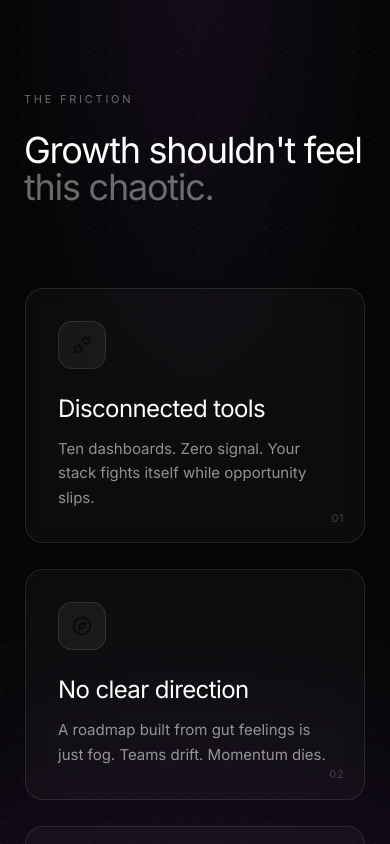
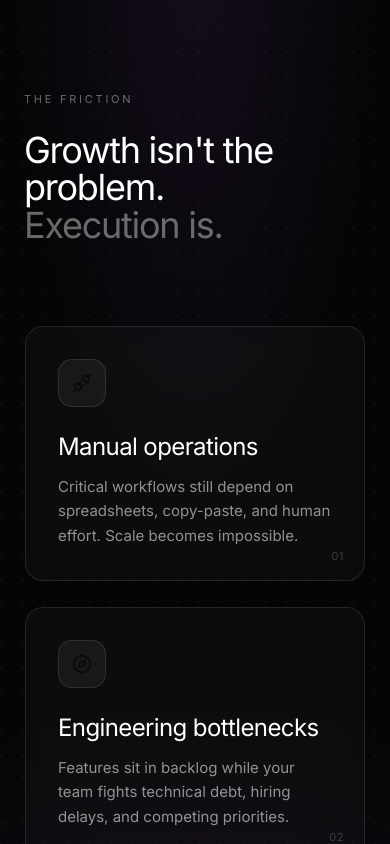
Before and after one commit to AscendingHeavens/Ascending-heavens, a Next.js app: page / in a window 390 px wide. Shown: the part 1156-2000 px from the top of the page. Built offline with nearby package versions, Linux system fonts and the light colour scheme; no server answers.

Commit message:
StoryTelling Changes

```diff
--- a/src/components/FinalCTA.tsx
+++ b/src/components/FinalCTA.tsx
@@ -50,13 +50,14 @@ export default function FinalCTA() {
             </div>
 
             {/* Headline */}
-            <h2 className="font-display text-4xl md:text-6xl lg:text-7xl tracking-[-0.03em] leading-[1.04] text-[#09090B] max-w-3xl mx-auto">
-              You're closer than you think.
-              <br />
-              <span className="text-black/50">
-                The only thing missing is the right system.
-              </span>
-            </h2>
+            <h2 className="font-display text-4xl md:text-6xl lg:text-7xl tracking-[-0.03em] leading-[1.04] text-[#09090B] max-w-4xl mx-auto">
+  Your roadmap isn't the problem.
+  <br />
+  <span className="text-black/50">
+    Execution is.
+  </span>
+
+</h2>
 
             {/* CTA */}
             <div className="mt-10 flex flex-col sm:flex-row items-center justify-center gap-3">
--- a/src/components/Footer.tsx
+++ b/src/components/Footer.tsx
@@ -55,15 +55,17 @@ export default function Footer() {
   </a>
 
   {/* Headline */}
-  <p className="font-display text-3xl md:text-5xl tracking-[-0.02em] leading-[1.1] text-white/90 max-w-lg">
-    Not built to exist. <br /> Built to ascend.
-  </p>
+<p className="font-display text-3xl md:text-5xl tracking-[-0.02em] leading-[1.1] text-white/90 max-w-lg">
+  Engineering that moves
+  <br />
+  startups forward.
+</p>
 
-  {/* Subtext */}
-  <p className="mt-5 text-white/40 text-sm max-w-sm leading-relaxed">
-    We don’t design websites.
-    We architect perception, direction, and dominance — for founders who refuse to stay grounded.
-  </p>
+<p className="mt-5 text-white/40 text-sm max-w-md leading-relaxed">
+  Ascending Heavens is a product engineering partner for
+  startups building software, AI systems, and scalable
+  infrastructure.
+</p>
 
 </div>
 
--- a/src/components/Hero.tsx
+++ b/src/components/Hero.tsx
@@ -6,8 +6,6 @@ import { motion } from "framer-motion";
 
 export default function Hero() {
   const { open } = useContact();
-
-
 
   const stagger = {
     show: {
@@ -75,8 +73,8 @@ export default function Hero() {
           //  variants={fadeUp}
           className="inline-flex items-center gap-2 rounded-full border border-white/15 bg-white/5 px-3.5 py-1.5 text-[11px] uppercase tracking-[0.22em] text-white/70 font-mono-ui mb-8"
         >
-          <span className="w-1.5 h-1.5 rounded-full bg-white animate-pulse" />A
-          digital agency for founders on the ascent
+          <span className="w-1.5 h-1.5 rounded-full bg-white animate-pulse" />
+          Engineers who own outcomes
         </motion.div>
 
         {/* Heading */}
@@ -84,10 +82,10 @@ export default function Hero() {
           //  variants={fadeUp}
           className="font-display font-medium text-white text-[40px] sm:text-6xl lg:text-7xl leading-[1.02] tracking-[-0.03em]"
         >
-          You're building something bigger.
+          Ship Products Faster
           <br />
           <span className="text-white/45">
-            But everything feels disconnected.
+            Your startup doesn't need more developers.
           </span>
         </motion.h1>
 
@@ -96,8 +94,7 @@ export default function Hero() {
           // variants={fadeUp}
           className="mt-7 max-w-2xl mx-auto text-base md:text-lg text-white/55 leading-relaxed"
         >
-          Your website, your marketing, your systems nothing works together.
-          So growth slows down.
+          It needs a product engineering team that can own outcomes.
         </motion.p>
 
         {/* CTA */}
@@ -136,9 +133,15 @@ export default function Hero() {
   );
 }
 
-function FloatingChip({ label, value, reverse = false }
-  :{label:string,value:string,reverse?:boolean}
-)   {
+function FloatingChip({
+  label,
+  value,
+  reverse = false,
+}: {
+  label: string;
+  value: string;
+  reverse?: boolean;
+}) {
   return (
     <div
       className={`flex items-center gap-3 rounded-2xl border border-white/10 bg-white/[0.04] backdrop-blur-xl px-4 py-3 shadow-[0_20px_60px_rgba(0,0,0,0.4)] ${
--- a/src/components/Problem.tsx
+++ b/src/components/Problem.tsx
@@ -7,23 +7,23 @@ import { Unplug, Compass, TrendingDown, Shuffle } from "lucide-react";
 const CARDS = [
   {
     icon: Unplug,
-    title: "Disconnected tools",
-    body: "Ten dashboards. Zero signal. Your stack fights itself while opportunity slips.",
+    title: "Manual operations",
+    body: "Critical workflows still depend on spreadsheets, copy-paste, and human effort. Scale becomes impossible.",
   },
   {
     icon: Compass,
-    title: "No clear direction",
-    body: "A roadmap built from gut feelings is just fog. Teams drift. Momentum dies.",
+    title: "Engineering bottlenecks",
+    body: "Features sit in backlog while your team fights technical debt, hiring delays, and competing priorities.",
   },
   {
     icon: TrendingDown,
-    title: "Poor conversions",
-    body: "Traffic comes. Nothing sticks. The funnel leaks before it reaches value.",
+    title: "Slow product velocity",
+    body: "Months pass between idea and release. Competitors ship faster while opportunities disappear.",
   },
   {
     icon: Shuffle,
-    title: "Random marketing",
-    body: "A launch here. A campaign there. No rhythm, no compounding, no system.",
+    title: "Disconnected systems",
+    body: "Data lives everywhere. Nothing talks to each other. Decisions are made without visibility.",
   },
 ];
 
@@ -78,9 +78,9 @@ export default function Problem() {
           </div>
 
           <h2 className="font-display text-4xl md:text-5xl lg:text-6xl tracking-[-0.035em] leading-[1.05] text-white">
-            Growth shouldn't feel
+            Growth isn't the problem.
             <br />
-            <span className="text-white/40">this chaotic.</span>
+            <span className="text-white/40">Execution is.</span>
           </h2>
         </motion.div>
 
--- a/src/components/Process.tsx
+++ b/src/components/Process.tsx
@@ -6,23 +6,23 @@ import { motion } from "framer-motion";
 const STEPS = [
   {
     n: "01",
-    title: "Understand",
-    body: "We dig into your audience, funnel, and current stack. Every assumption gets a receipt.",
+    title: "Understand the Constraint",
+    body: "Every startup has a bottleneck. We find the one preventing growth.",
   },
   {
     n: "02",
-    title: "Align",
-    body: "We map a single strategy where brand, product, and marketing speak the same language.",
+    title: "Design the System",
+    body: "Architecture, workflows, AI integrations, and data flows built around your business.",
   },
   {
     n: "03",
-    title: "Build",
-    body: "Design and engineering ship as one team — in weeks, not quarters.",
+    title: "Ship Fast",
+    body: "We move from roadmap to production with direct ownership and minimal overhead.",
   },
   {
     n: "04",
-    title: "Scale",
-    body: "Weekly reviews compound the wins. What works gets doubled. What doesn't gets killed.",
+    title: "Create Leverage",
+    body: "Automation, analytics, and scalable infrastructure that compound over time.",
   },
 ];
 
@@ -45,15 +45,15 @@ export default function Process() {
           className="max-w-2xl mb-16"
         >
           <div className="text-[11px] uppercase tracking-[0.22em] text-black/45 font-mono-ui mb-5">
-            The path
-          </div>
+  The process
+</div>
 
-          <h2 className="font-display text-4xl md:text-5xl lg:text-6xl tracking-[-0.03em] leading-[1.05]">
-            Your path to{" "}
-            <span className="italic font-light text-black/55">
-              ascent.
-            </span>
-          </h2>
+<h2 className="font-display text-4xl md:text-5xl lg:text-6xl tracking-[-0.03em] leading-[1.05]">
+  From idea to
+  <span className="italic font-light text-black/55">
+    production.
+  </span>
+</h2>
         </motion.div>
 
         {/* Timeline */}
--- a/src/components/Services.tsx
+++ b/src/components/Services.tsx
@@ -1,29 +1,41 @@
 "use client";
 
 import { motion } from "framer-motion";
-import { Layers, Rocket, LineChart } from "lucide-react";
+import {  Database, Boxes, BrainCircuit } from "lucide-react";
 
 const SERVICES = [
   {
-    icon: Layers,
-    tag: "01 — Build",
-    title: "Websites & apps, engineered to convert.",
-    body: "Editorial craft meets production-grade code. Every pixel earns its place.",
-    bullets: ["Marketing sites", "Product UX", "Custom web apps"],
+    icon: Boxes,
+    tag: "01 — Product Engineering",
+    title: "Software built around your business.",
+    body: "Custom SaaS platforms, internal tools, dashboards, and customer-facing products engineered for scale.",
+    bullets: [
+      "Custom web applications",
+      "Internal tools & dashboards",
+      "Startup MVP development",
+    ],
   },
   {
-    icon: Rocket,
-    tag: "02 — Scale",
-    title: "Funnels and growth systems that compound.",
-    body: "From first touch to loyal customer — one connected loop, built to repeat.",
-    bullets: ["Acquisition funnels", "Lifecycle automation", "Content engines"],
+    icon: BrainCircuit,
+    tag: "02 — AI Systems",
+    title: "AI features that ship to production.",
+    body: "From retrieval systems to intelligent workflows, we integrate AI where it creates real business value.",
+    bullets: [
+      "RAG pipelines",
+      "LLM integrations",
+      "Recommendation engines",
+    ],
   },
   {
-    icon: LineChart,
-    tag: "03 — Optimize",
-    title: "Performance and analytics, made decisive.",
-    body: "Clarity on what works, the discipline to remove what doesn't. Every week.",
-    bullets: ["Experiment ops", "Dashboards", "Conversion review"],
+    icon: Database,
+    tag: "03 — Data Infrastructure",
+    title: "Turn fragmented data into decisions.",
+    body: "Build the pipelines, analytics, and reporting systems that help teams move faster and smarter.",
+    bullets: [
+      "Analytics dashboards",
+      "Data pipelines",
+      "Business intelligence",
+    ],
   },
 ];
 
--- a/src/components/Struggle.tsx
+++ b/src/components/Struggle.tsx
@@ -54,11 +54,17 @@ export default function Struggle() {
           }}
           className="font-display text-3xl md:text-5xl lg:text-6xl tracking-[-0.02em] leading-[1.15] text-white/35"
         >
-          You try <span className="text-white">hiring agencies.</span>
-          <br />
-          You try <span className="text-white">managing everything yourself.</span>
-          <br />
-          But things <span className="text-white italic">still break.</span>
+Customers are waiting.
+  <br />
+  Features are delayed.
+  <br />
+  Your team is stretched thin.
+  <br />
+  Yet somehow,
+  <br />
+  <span className="text-white">
+    nothing moves fast enough.
+  </span>
         </motion.p>
       </motion.div>
     </section>
--- a/src/components/Transformation.tsx
+++ b/src/components/Transformation.tsx
@@ -5,30 +5,26 @@ import { motion } from "framer-motion";
 import { X, Check } from "lucide-react";
 
 const BEFORE = [
+  "Manual workflows",
+  "Engineering bottlenecks",
   "Disconnected tools",
-  "Unclear growth",
-  "Constant firefighting",
-  "Scattered messaging",
+  "Slow product releases",
 ];
 
 const AFTER = [
-  "Unified systems",
-  "Clear direction",
-  "Scalable growth",
-  "One coherent story",
+  "Automated systems",
+  "Faster shipping cycles",
+  "Unified infrastructure",
+  "Scalable product growth",
 ];
 
 export default function Transformation() {
-
-
   return (
     <section
       id="transformation"
       className="relative py-28 md:py-36 px-6 md:px-10 bg-white text-[#09090B]"
     >
       <div className="max-w-6xl mx-auto">
-
-
         <motion.div
           initial="hidden"
           whileInView="show"
@@ -37,19 +33,18 @@ export default function Transformation() {
           className="max-w-2xl mb-16"
         >
           <div className="text-[11px] uppercase tracking-[0.22em] text-black/45 font-mono-ui mb-5">
-            The transformation
+            The outcome
           </div>
 
           <h2 className="font-display text-4xl md:text-5xl lg:text-6xl tracking-[-0.03em] leading-[1.05]">
-            From chaos to clarity —
+            From bottlenecks to
             <br />
-            <span className="text-black/45">in one system.</span>
+            <span className="text-black/45">product velocity.</span>
           </h2>
         </motion.div>
 
         {/* Panels */}
         <div className="grid grid-cols-1 md:grid-cols-2 rounded-3xl overflow-hidden border border-black/10">
-
           {/* BEFORE */}
           <motion.div
             initial={{ opacity: 0, x: -40 }}
```
